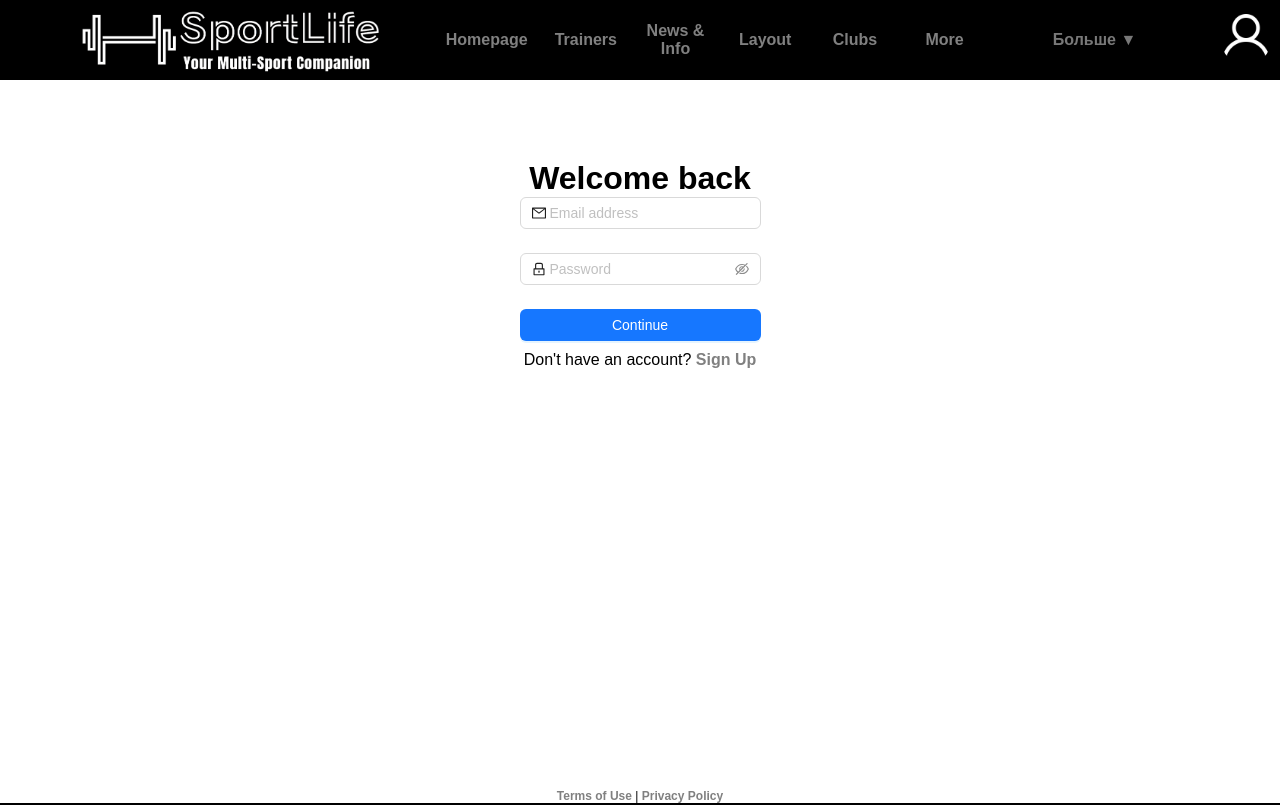
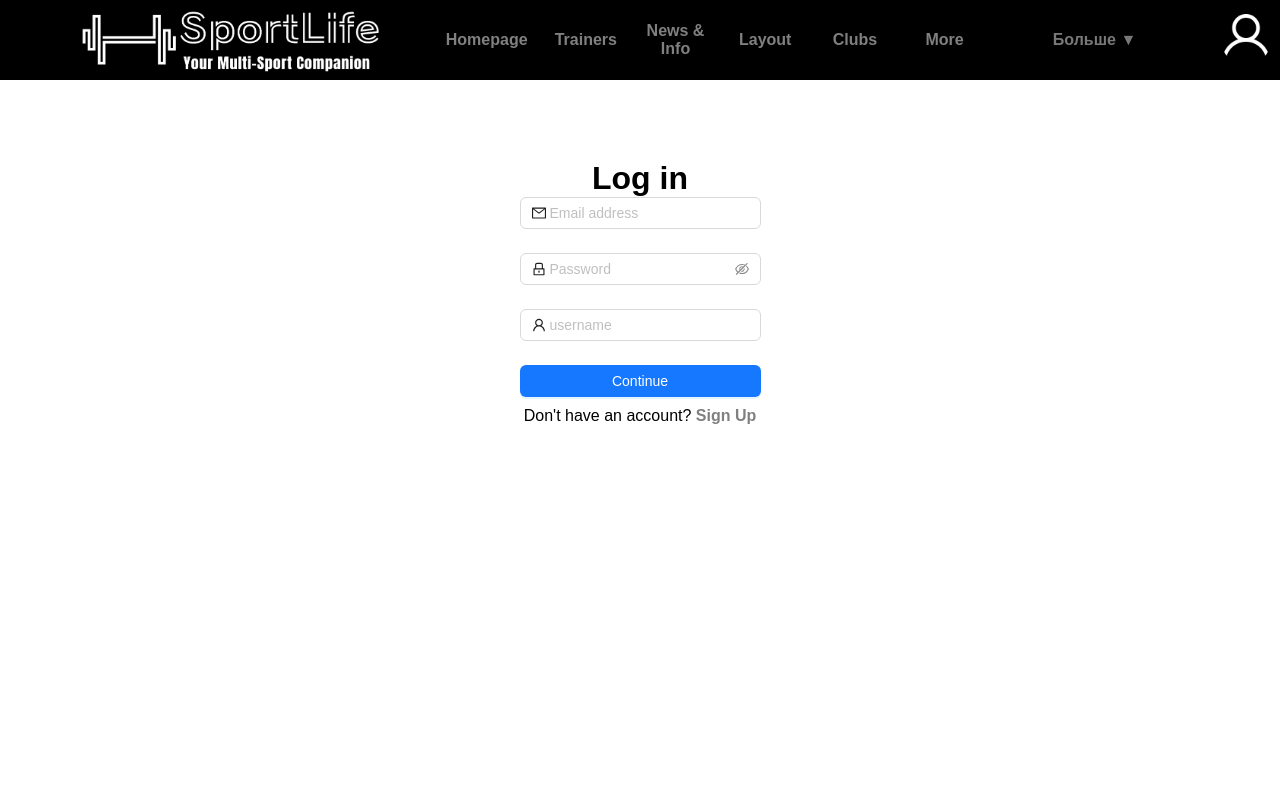
Before and after one commit to TAMOTO24/SportLife, a React (Create React App) app: page /authpage in a window 1280 px wide. Shown: the top 805 px of the page. Built offline with nearby package versions, Linux system fonts and the light colour scheme; no server answers.

Commit message:
Add authentication context provider, enhance auth modal with username field, and update routing structure

```diff
--- /dev/null
+++ b/src/authprovider.js
@@ -0,0 +1,49 @@
+import { createContext, useState, useEffect } from "react";
+import axios from "axios";
+
+const AuthContext = createContext();
+
+export const AuthProvider = ({ children }) => {
+  const [user, setUser] = useState(null);
+
+  useEffect(() => {
+    const token = localStorage.getItem("token");
+    if (token) {
+      axios.defaults.headers.common["Authorization"] = `Bearer ${token}`;
+      setUser({ token });
+    }
+  }, []);
+
+  const login = async (email, password, navigate) => {
+    try {
+      const response = await axios.post("https://your-api.com/login", {
+        email,
+        password,
+      });
+      const { token } = response.data;
+
+      localStorage.setItem("token", token);
+      axios.defaults.headers.common["Authorization"] = `Bearer ${token}`;
+      setUser({ token });
+
+      navigate("/dashboard");
+    } catch (error) {
+      console.error("Ошибка авторизации:", error);
+    }
+  };
+
+  const logout = (navigate) => {
+    localStorage.removeItem("token");
+    delete axios.defaults.headers.common["Authorization"];
+    setUser(null);
+    navigate("/login");
+  };
+
+  return (
+    <AuthContext.Provider value={{ user, login, logout }}>
+      {children}
+    </AuthContext.Provider>
+  );
+};
+
+export default AuthContext;
--- a/src/components/addAuthPage/index.jsx
+++ b/src/components/addAuthPage/index.jsx
@@ -6,6 +6,7 @@ import {
   PhoneOutlined,
   LockOutlined,
   MailOutlined,
+  UserOutlined
 } from "@ant-design/icons";
 import { useNavigate, useSearchParams } from "react-router-dom";
 import axios from "axios";
@@ -18,6 +19,7 @@ const AuthPage = () => {
   const [loading, setLoading] = useState(false);
   const [emailItem, setEmailItem] = useState([]);
   const navigate = useNavigate();
+  const [currentAuth, setCurrentAuth] = useState(false);
 
   useEffect(() => {
     axios
@@ -55,7 +57,7 @@ const AuthPage = () => {
       <div className="auth-container">
         <div>
           <div style={{ textAlign: "center" }}>
-            <h1>Welcome back</h1>
+            <h1>Log in</h1>
           </div>
           <Form onFinish={handleLogin} layout="vertical" initialValues={{ email: searchParams.get("email") }}>
             {/* Email field */}
@@ -86,15 +88,28 @@ const AuthPage = () => {
               />
             </Form.Item>
 
+            <Form.Item
+              name="username"
+              rules={[
+                { required: true, message: "Please enter your username" },
+              ]}
+            >
+              <Input
+                prefix={<UserOutlined />}
+                placeholder="username"
+              />
+            </Form.Item>
+
+
             {/* Continue button */}
-            <Button
+            {setCurrentAuth && (<Button
               type="primary"
               block
               onClick={handleEmailCheck}
               loading={loading}
             >
               Continue
-            </Button>
+            </Button>)}
           </Form>
           <p style={{ marginTop: 10, textAlign: "center" }}>
             Don't have an account? <a href="#">Sign Up</a>
--- a/src/components/addAuthorizationModal/index.jsx
+++ b/src/components/addAuthorizationModal/index.jsx
@@ -1,24 +1,32 @@
-import React, { useState, useEffect } from 'react';
-import { Modal, Form, Input, Button, message, Divider } from 'antd';
-import { GoogleOutlined, AppleOutlined, PhoneOutlined, LockOutlined, MailOutlined } from '@ant-design/icons';
+import React, { useState, useEffect } from "react";
+import { Modal, Form, Input, Button, message, Divider } from "antd";
+import {
+  GoogleOutlined,
+  AppleOutlined,
+  PhoneOutlined,
+  LockOutlined,
+  MailOutlined,
+} from "@ant-design/icons";
 import { useNavigate } from "react-router-dom";
-import './style.css';
+import "./style.css";
 import axios from "axios";
 
 const AuthModal = ({ visible, onCancel }) => {
   const [email, setEmail] = useState("");
   // const [isEmailValid, setIsEmailValid] = useState(false);
+  const [noAccout, setNoAccount] = useState(false);
   const [loading, setLoading] = useState(false);
   const [emailItem, setEmailItem] = useState([]);
   const navigate = useNavigate();
 
   useEffect(() => {
-    axios.get("/api/email")
-      .then(response => {
-        setEmailItem(response.data.map(item => item.email)); // Преобразуем массив объектов в массив email-ов
+    axios
+      .get("/api/email")
+      .then((response) => {
+        setEmailItem(response.data.map((item) => item.email)); // Преобразуем массив объектов в массив email-ов
         console.log(response.data);
       })
-      .catch(error => console.error(error));
+      .catch((error) => console.error(error));
   }, []);
 
   const handleEmailCheck = () => {
@@ -31,6 +39,7 @@ const AuthModal = ({ visible, onCancel }) => {
         onCancel();
       } else {
         message.error("Email not registered.");
+        setNoAccount(true);
       }
       setLoading(false);
     }, 1000);
@@ -42,7 +51,13 @@ const AuthModal = ({ visible, onCancel }) => {
   };
 
   return (
-    <Modal title="Authentication" visible={visible} onCancel={onCancel} footer={null} width={350}>
+    <Modal
+      title="Authentication"
+      visible={visible}
+      onCancel={onCancel}
+      footer={null}
+      width={350}
+    >
       <div style={{ textAlign: "center" }}>
         <h1>Welcome back</h1>
       </div>
@@ -52,7 +67,7 @@ const AuthModal = ({ visible, onCancel }) => {
           name="email"
           rules={[
             { required: true, message: "Please enter your email!" },
-            { type: "email", message: "Invalid email format!" }
+            { type: "email", message: "Invalid email format!" },
           ]}
         >
           <Input
@@ -64,11 +79,22 @@ const AuthModal = ({ visible, onCancel }) => {
           />
         </Form.Item>
 
+        {/* Registration */}
+        {noAccout && (
+          <p style={{ textAlign: "center" }}>
+            Don't have an account? <a href="#">Sign Up</a>
+          </p>
+        )}
+
         {/* Continue button */}
-          <Button type="primary" block onClick={handleEmailCheck} loading={loading}>
-            Continue
-          </Button>
-
+        <Button
+          type="primary"
+          block
+          onClick={handleEmailCheck}
+          loading={loading}
+        >
+          Continue
+        </Button>
 
         {/* Password field if email is found
         {isEmailValid && (
@@ -85,11 +111,6 @@ const AuthModal = ({ visible, onCancel }) => {
           </>
         )} */}
       </Form>
-
-      {/* Registration */}
-      <p style={{ marginTop: 10, textAlign: "center" }}>
-        Don't have an account? <a href="#">Sign Up</a>
-      </p>
 
       <Divider>OR</Divider>
 
--- a/src/components/addHeader/index.jsx
+++ b/src/components/addHeader/index.jsx
@@ -45,8 +45,6 @@ function Header() {
       </nav>
 
       <Outlet />
-
-      <Footer />
     </div>
   );
 }
--- a/src/index.js
+++ b/src/index.js
@@ -1,25 +1,27 @@
 import ReactDOM from "react-dom/client";
-import { BrowserRouter as Router, Route, Routes } from 'react-router-dom';
-import InfPage from './components/addInfPage/index';
-import Home from './components/addHomePage/index';
-import Header from './components/addHeader/index';
+import { BrowserRouter as Router, Route, Routes } from "react-router-dom";
+import InfPage from "./components/addInfPage/index";
+import Home from "./components/addHomePage/index";
+import Header from "./components/addHeader/index";
 import AuthPage from "./components/addAuthPage/index";
+import { AuthProvider } from "./authprovider";
+import Footer from "./components/addFooter/index";
 
 function App() {
-
   return (
-    <Router>
-      <Routes>
-        <Route path="/" element={<Header />} >
-          <Route index element={<Home />} />
-          <Route path="infpage" element={<InfPage />} />
-          <Route path="authpage" element={<AuthPage />} />
-          {/* <Route path="AuthModal" element={<AuthModal />} /> */}
-        </Route>
-      </Routes>
-    </Router>
+    <AuthProvider>
+      <Router>
+        <Header />
+        <Routes>
+          <Route path="/" element={<Home />} />
+          <Route path="/infpage" element={<InfPage />} />
+          <Route path="/authpage" element={<AuthPage />} />
+        </Routes>
+        <Footer />
+      </Router>
+    </AuthProvider>
   );
 }
 
-const root = ReactDOM.createRoot(document.getElementById('root'));
+const root = ReactDOM.createRoot(document.getElementById("root"));
 root.render(<App />);
```
